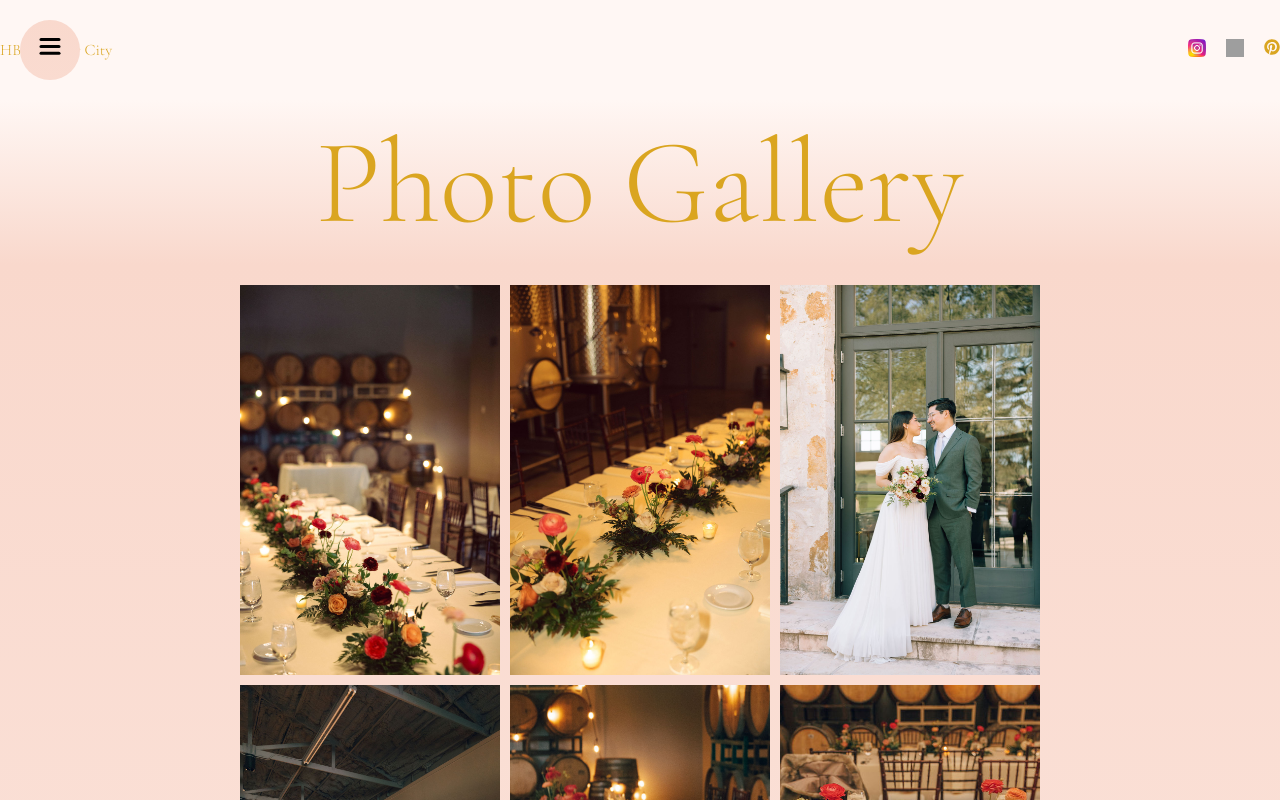
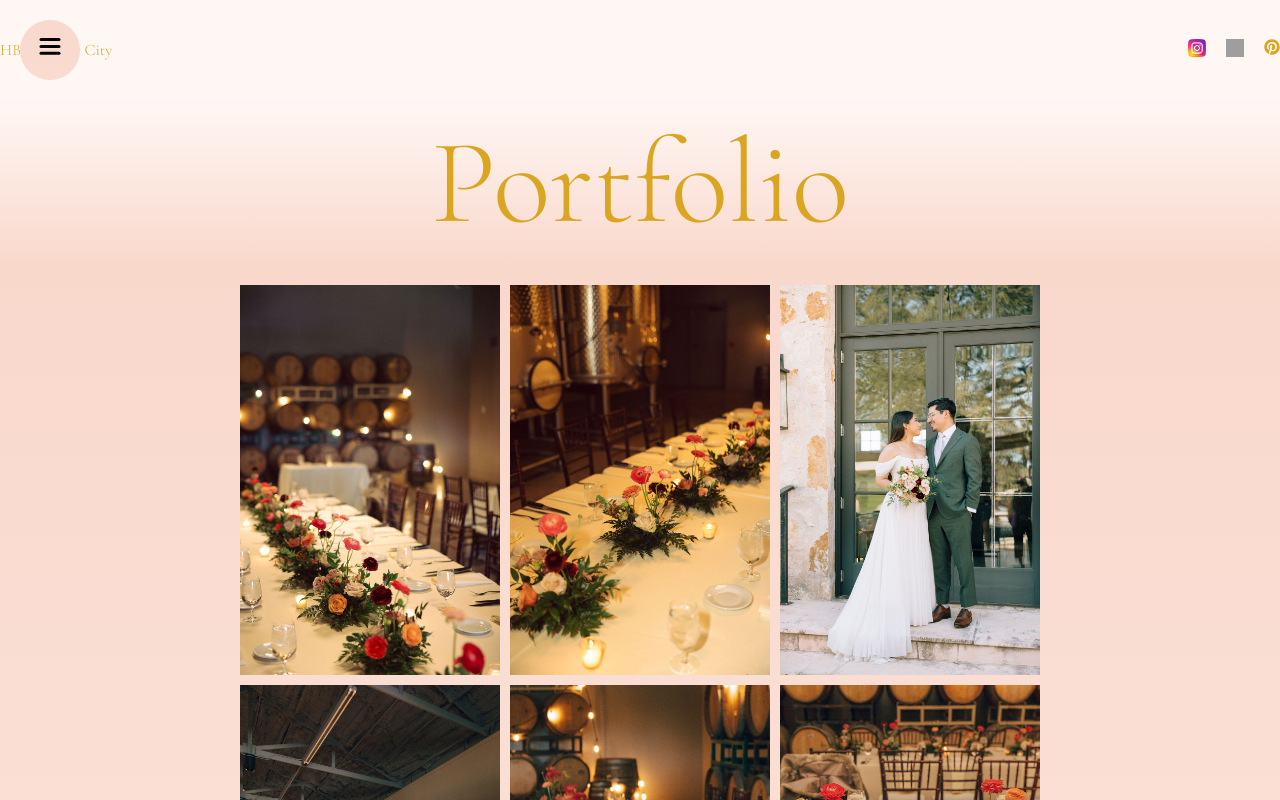
Before and after one commit to GPain2007/hbmAnimated, a React (Vite) app: page /gallery in a window 1280 px wide. Shown: the top 800 px of the page. Built offline with nearby package versions, Linux system fonts and the light colour scheme; grey boxes are pictures that could not be loaded; a web font is replaced by a local one.

Commit message:
added new title

```diff
--- a/src/pages/gallery/Gallery.jsx
+++ b/src/pages/gallery/Gallery.jsx
@@ -6,7 +6,7 @@ const Gallery = () => {
   return (
     <div>
       <NavBar />
-      <h1 className="gallery-title">Photo Gallery</h1>
+      <h1 className="gallery-title">Portfolio</h1>
       <div className="gallery-section">
         <ImageViewer />
       </div>
```
